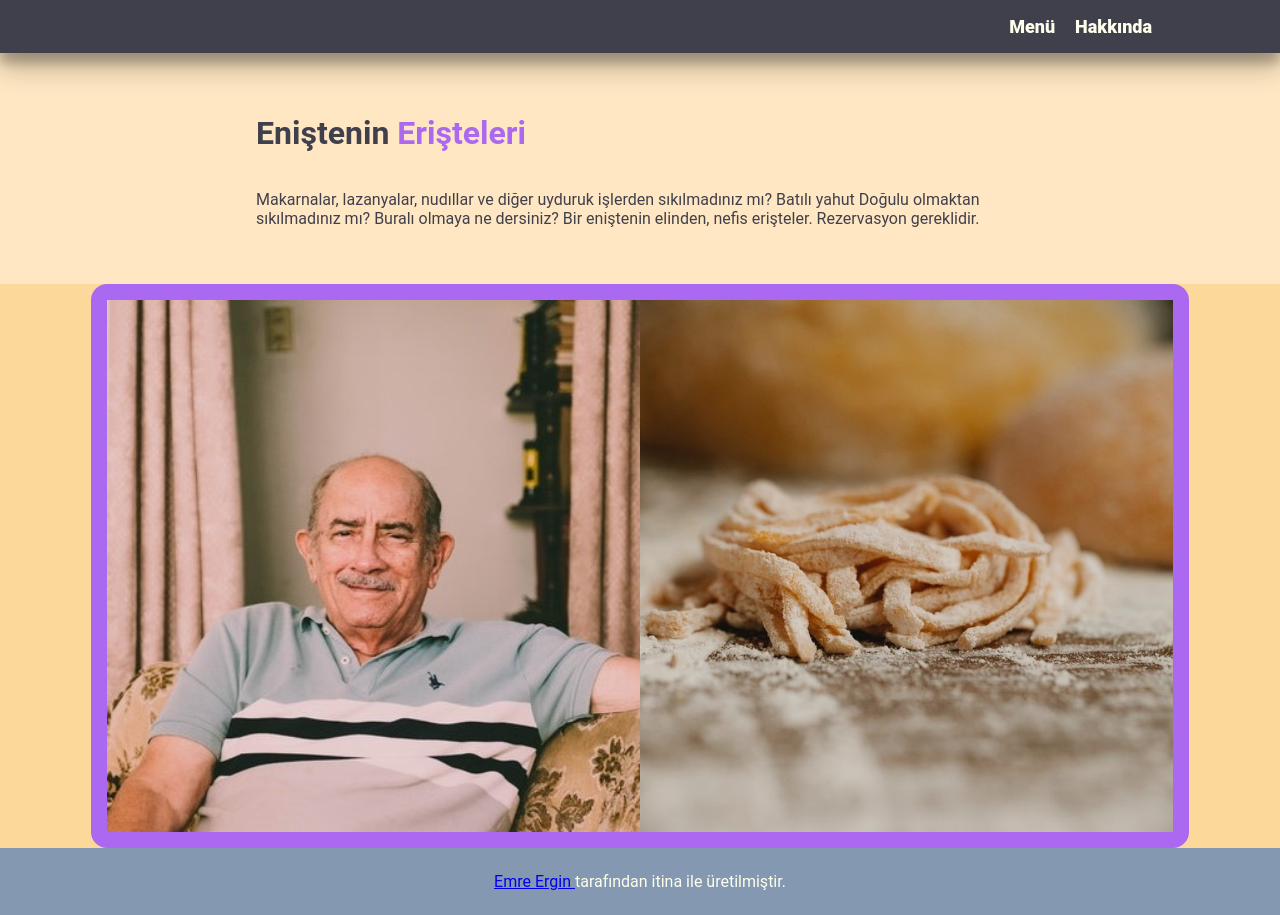
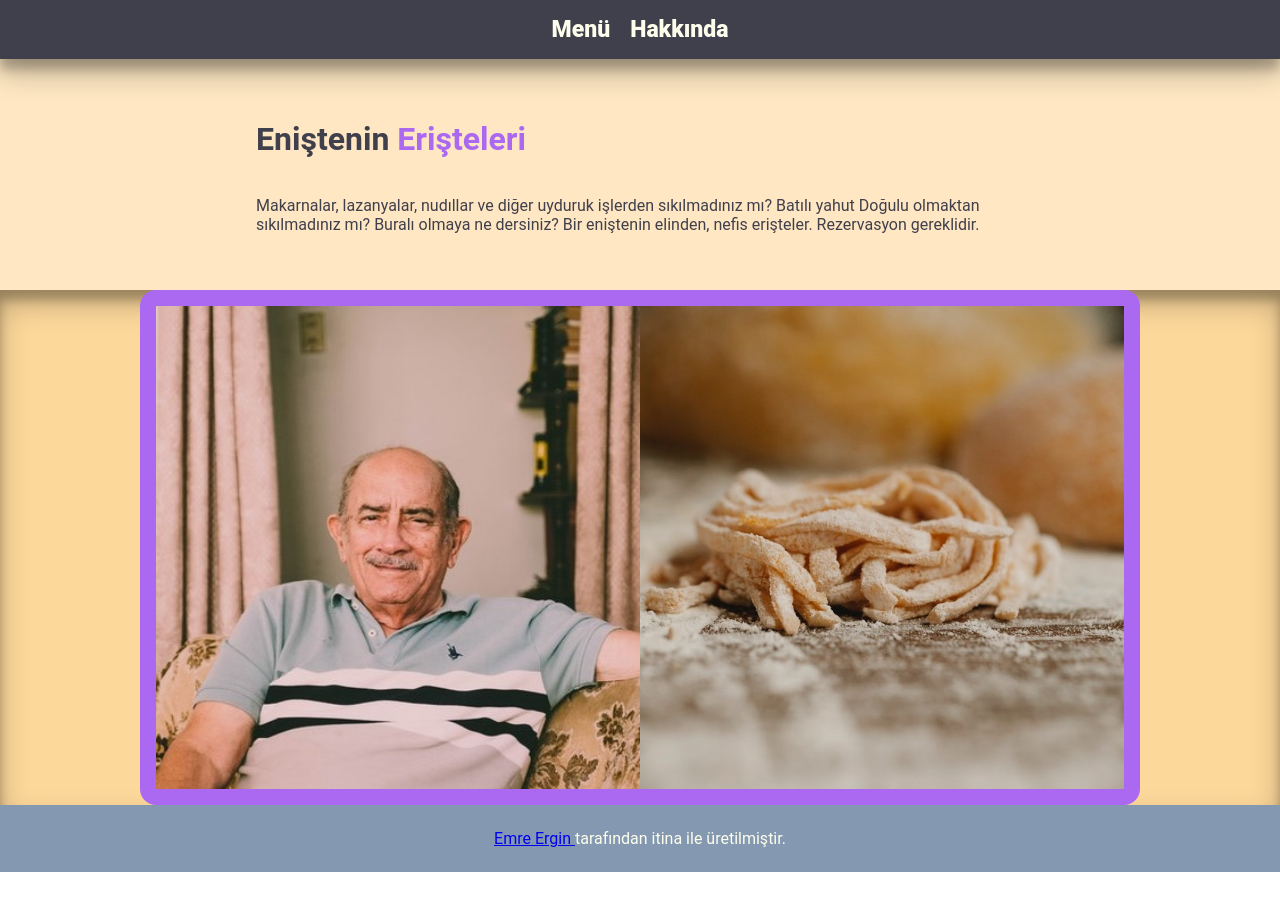
Before and after one commit to emrergin/restoran, a website built with webpack: page dist/index.html in a window 1280 px wide. After the commit the page ends 872 px from the top, so only its background shows below. Built offline with nearby package versions, Linux system fonts and the light colour scheme.

Commit message:
improved flexbox

```diff
--- a/src/style.css
+++ b/src/style.css
@@ -7,10 +7,10 @@
 .hersey{
     display:flex;
     flex-direction: column;
-    align-items: stretch;
+    align-items: center;
     justify-content: space-between;
     width:100%;
-    height: 100%;
+    height: 100vh;
     margin: 0px;
     background-color: #FEE7C2;
     /* gap: auto; */
@@ -33,18 +33,10 @@ html,body{
     margin:0px;
     width:100%;
     box-shadow: rgba(0, 0, 0, 0.25) 0px 14px 28px, rgba(0, 0, 0, 0.22) 0px 10px 10px;
+    justify-content: center;
+    padding: 2vh 10vw;
 }
 
-.tepe1{
-    display:flex;
-    padding: 2vh 10vw;
-    justify-content: space-between;
-    width:100%;
-    gap:10px;
-    flex-wrap: wrap;
-    margin:0px;
-
-}
 
 .tepe2{
     display: flex;
@@ -68,10 +60,12 @@ html,body{
 
 ul{
     list-style-type: none;
+    justify-content: space-around;
     display:flex;
     margin:0px;
     padding:0px;
     gap: 20px;
+    font-size: 23px;
     font-weight: 900;
 }
 
@@ -79,10 +73,11 @@ li{
     cursor: pointer;
 }
 
+
+/* ORTA BASLANGICI=================================================== */
 .card{
     display:flex;
     width:50%;
-    max-height:100%;
     justify-content: center;
     margin:0px;
 }
@@ -97,15 +92,19 @@ li{
     display:flex;
     flex-direction: column;
     margin:0px;
+    /* margin-bottom: 10px; */
     background-color: #FDD89B;
+    width: 100%;
+    box-shadow: rgba(0, 0, 0, 0.25) 0px 14px 28px inset, rgba(0, 0, 0, 0.22) 0px 10px 10px inset;
 }
 
 .album{
     display:flex;
     justify-content: center;
     align-items: stretch;
-    height: 100%;
+    /* height: 100%; */
     width: auto;
+    max-width: 1000px;
     align-self: center;
     flex-wrap: wrap;
     margin:0px;
@@ -116,6 +115,7 @@ li{
 
 .footer{
     background-color: #8499b1;
+    width:100%;
     color:#fefeec;
     display:flex;
     justify-content: center;
```
